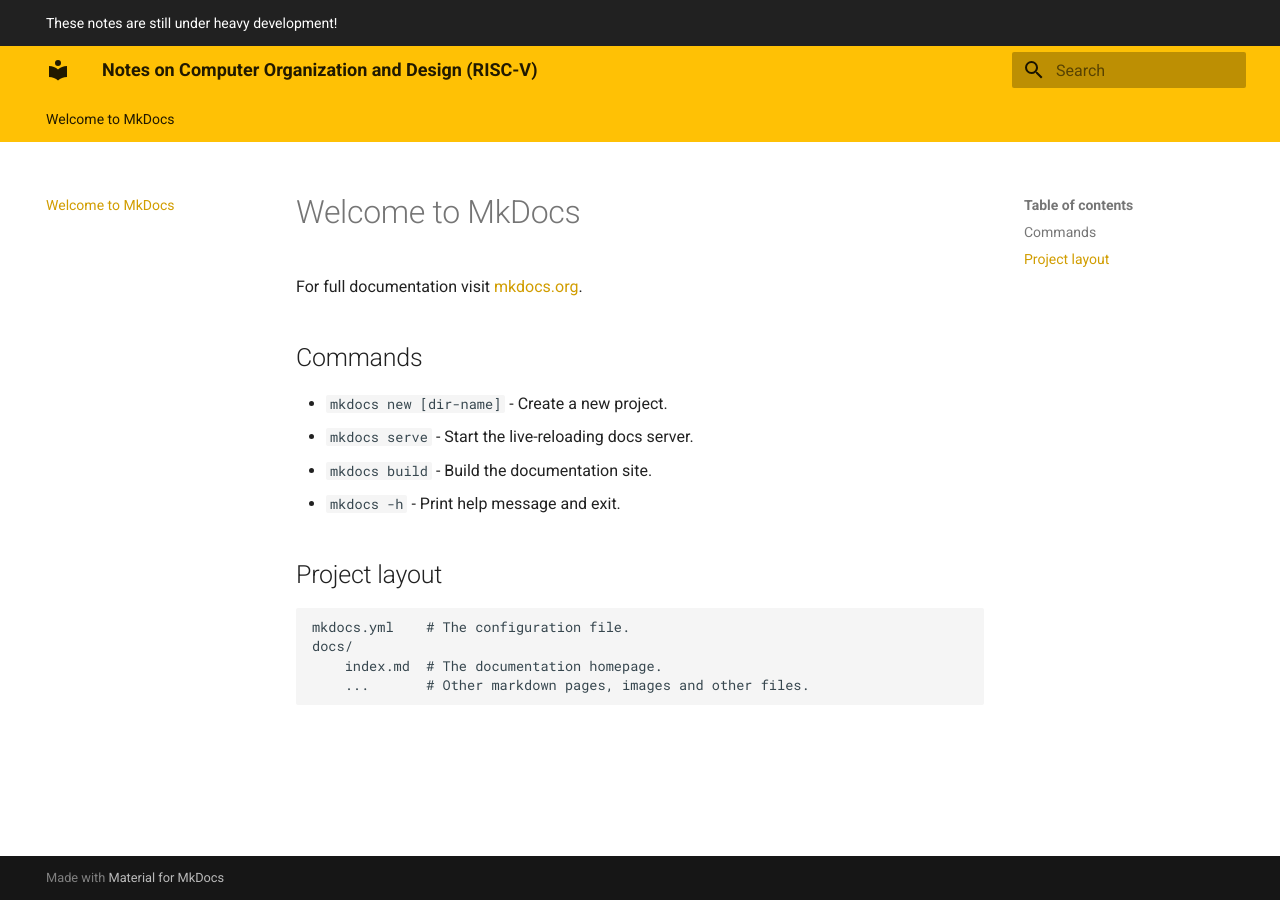
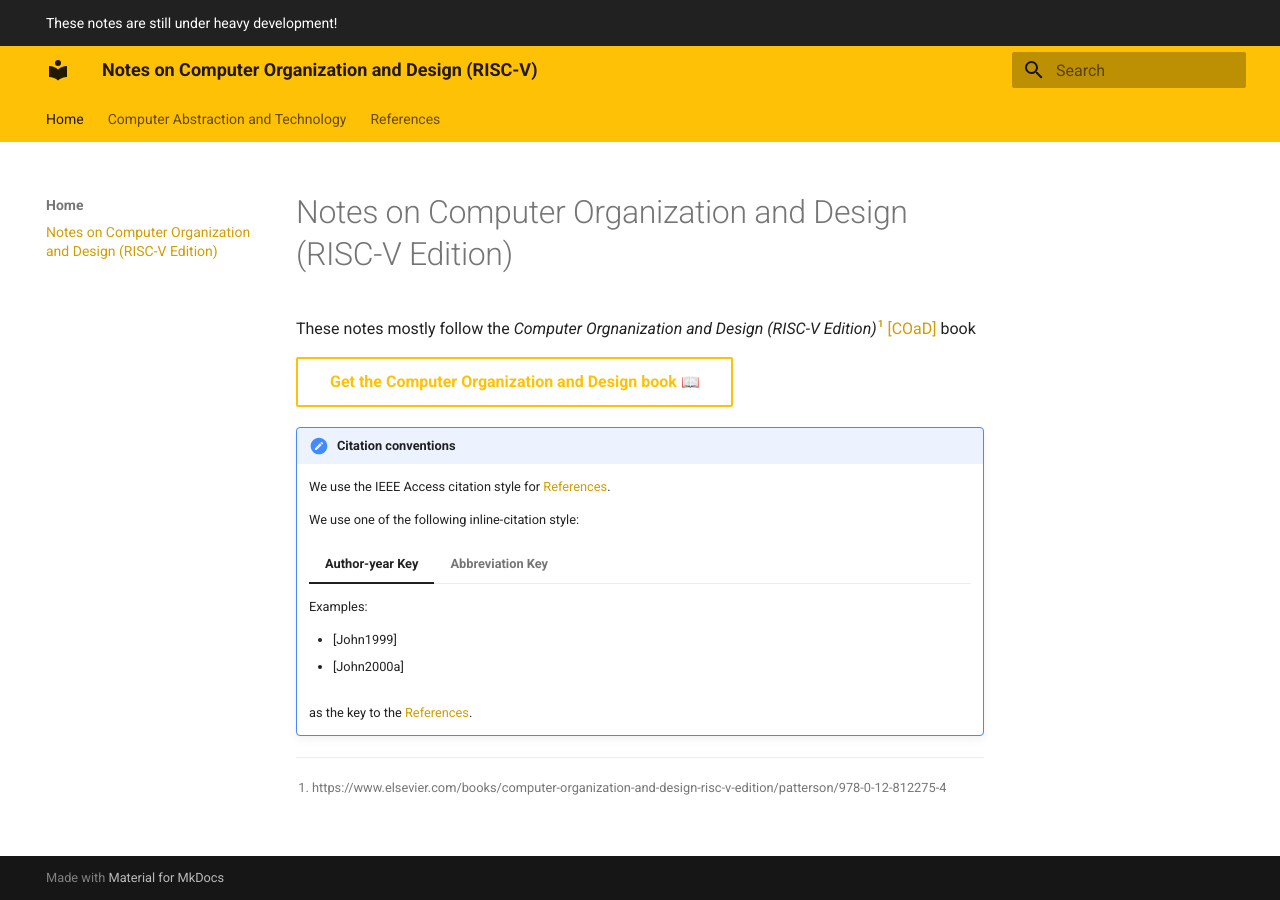
Before and after one commit to jieyouxu/computer-organization-and-design-notes, an MkDocs documentation site: the page built from docs/index.md, in a window 1280 px wide. Built offline with MkDocs 1.6.1 and Material for MkDocs 9.7.7, drawn with Linux system fonts in a browser that asks for light colours; emoji names are drawn with the system emoji font.

Commit message:
content: add notes for C1.{1,2}

```diff
--- a/docs/index.md
+++ b/docs/index.md
@@ -1,17 +1,32 @@
-# Welcome to MkDocs
+# Notes on Computer Organization and Design (RISC-V Edition)
 
-For full documentation visit [mkdocs.org](https://www.mkdocs.org).
+These notes mostly follow the *Computer Orgnanization and Design
+(RISC-V Edition)*[^1] [\[COaD\]][COaD] book
 
-## Commands
+[Get the Computer Organization and Design book :book:][COaD]{: .md-button }
 
-* `mkdocs new [dir-name]` - Create a new project.
-* `mkdocs serve` - Start the live-reloading docs server.
-* `mkdocs build` - Build the documentation site.
-* `mkdocs -h` - Print help message and exit.
+!!! note "Citation conventions"
 
-## Project layout
+    We use the IEEE Access citation style for [References].
 
-    mkdocs.yml    # The configuration file.
-    docs/
-        index.md  # The documentation homepage.
-        ...       # Other markdown pages, images and other files.
+    We use one of the following inline-citation style:
+
+    === "Author-year Key"
+
+        Examples:
+
+        - [John1999]
+        - [John2000a]
+
+    === "Abbreviation Key"
+
+        Examples:
+
+        - [RFC793]
+        - [CLRS]
+
+    as the key to the [References].
+
+[COaD]: https://www.elsevier.com/books/computer-organization-and-design-risc-v-edition/patterson/978-0-12-812275-4
+[References]: ./references.md
+[^1]: https://www.elsevier.com/books/computer-organization-and-design-risc-v-edition/patterson/978-0-12-812275-4
--- a/mkdocs.yml
+++ b/mkdocs.yml
@@ -1,4 +1,13 @@
 site_name: Notes on Computer Organization and Design (RISC-V)
+
+nav:
+    - Home:
+        - index.md
+    - Computer Abstraction and Technology:
+        - Introduction: computer-abstractions-and-technology/introduction.md
+        - Great Ideas in Computer Architecture: computer-abstractions-and-technology/great-ideas.md
+    - References:
+        - references.md
 
 theme:
     name: material
```
Also changed, not shown: docs/computer-abstractions-and-technology/great-ideas.md (added, +46 -0 lines), docs/computer-abstractions-and-technology/introduction.md (added, +25 -0 lines), docs/references.md (added, +8 -0 lines).
